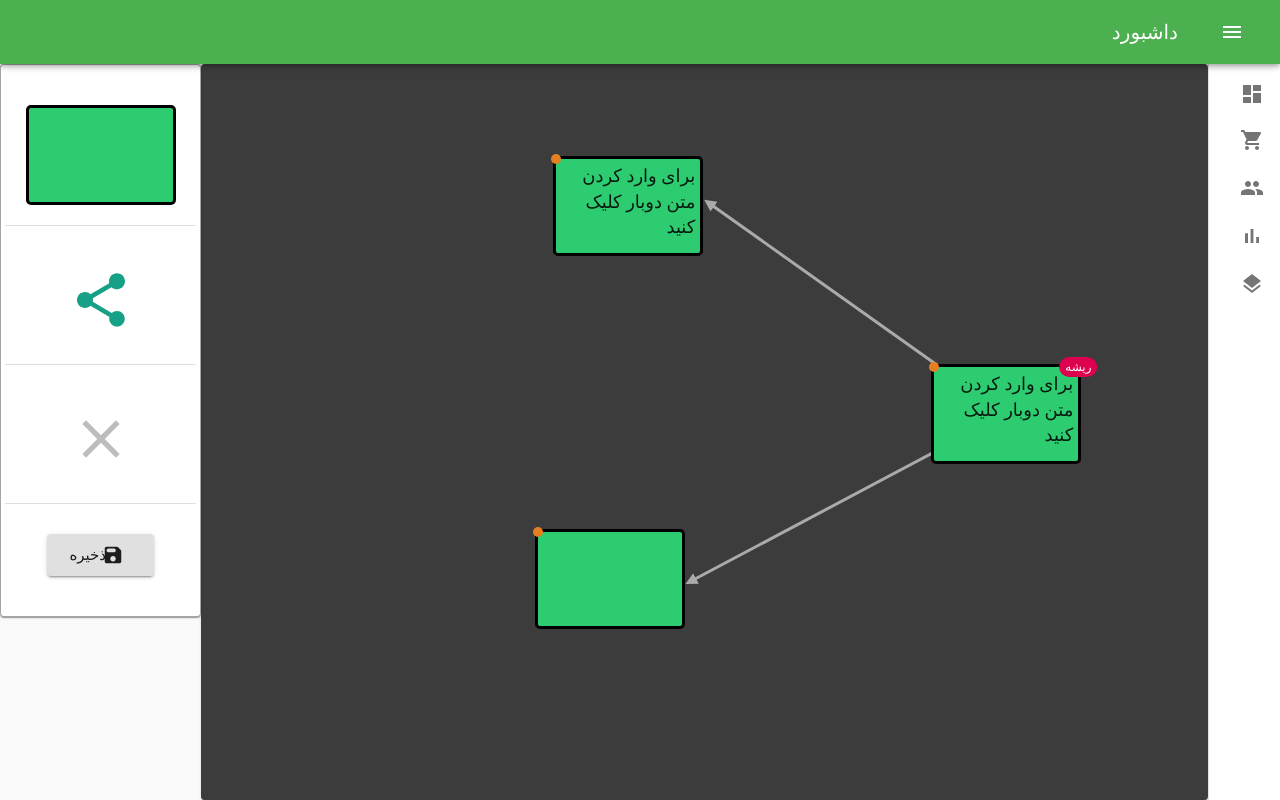
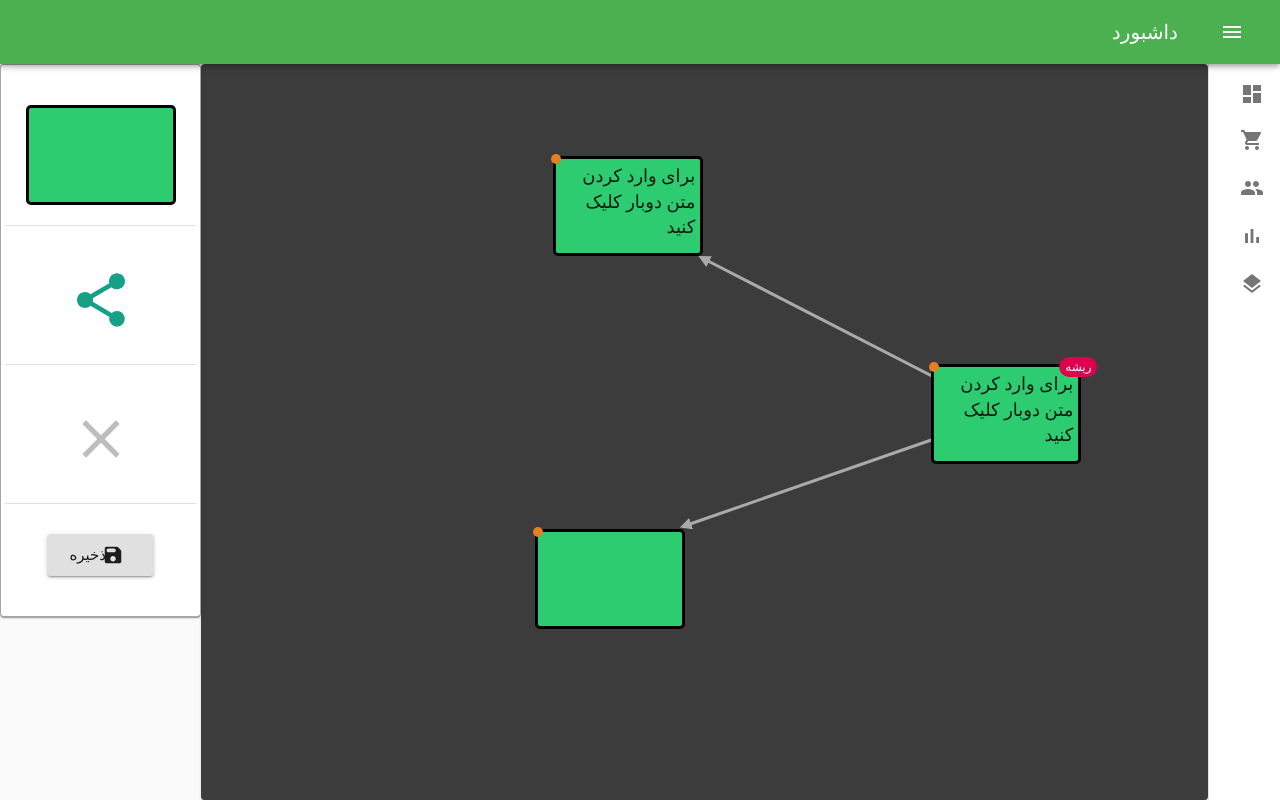
Before and after one commit to salehi77/data-manage-frontend, a React (Create React App) app: page /dg/1 in a window 1280 px wide. Built offline with nearby package versions, Linux system fonts and the light colour scheme; no server answers; a small style sheet from the web is missing; what jss-rtl would draw is missing.

Commit message:
basic offset links

```diff
--- a/src/components/pages/Diagram.jsx
+++ b/src/components/pages/Diagram.jsx
@@ -54,34 +54,34 @@ const Diagram = (props) => {
 
   const [nodes, setnodes] = React.useState([
     {
-      id: "b60ab1a1232926a71a5bbf9bc15e74d7e27782ba",
-      text: "برای وارد کردن متن دوبار کلیک کنید",
+      id: 'b60ab1a1232926a71a5bbf9bc15e74d7e27782ba',
+      text: 'برای وارد کردن متن دوبار کلیک کنید',
       left: 730,
       top: 300,
       root: true,
     },
     {
-      id: "5d662db453fa1b90cea2440f4216775cc27f7ec7",
-      text: "برای وارد کردن متن دوبار کلیک کنید",
+      id: '5d662db453fa1b90cea2440f4216775cc27f7ec7',
+      text: 'برای وارد کردن متن دوبار کلیک کنید',
       left: 352,
       top: 92,
     },
     {
-      id: "bbc5a91332aaf1f5398dcaa2cda353afe5b79224",
-      text: "",
+      id: 'bbc5a91332aaf1f5398dcaa2cda353afe5b79224',
+      text: '',
       top: 465,
       left: 334,
     }
   ])
   const [links, setlinks] = React.useState([
     {
-      from: "b60ab1a1232926a71a5bbf9bc15e74d7e27782ba",
-      to: "5d662db453fa1b90cea2440f4216775cc27f7ec7",
+      from: 'b60ab1a1232926a71a5bbf9bc15e74d7e27782ba',
+      to: '5d662db453fa1b90cea2440f4216775cc27f7ec7',
 
     },
     {
-      from: "b60ab1a1232926a71a5bbf9bc15e74d7e27782ba",
-      to: "bbc5a91332aaf1f5398dcaa2cda353afe5b79224",
+      from: 'b60ab1a1232926a71a5bbf9bc15e74d7e27782ba',
+      to: 'bbc5a91332aaf1f5398dcaa2cda353afe5b79224',
     }
   ])
 
@@ -147,8 +147,22 @@ const Diagram = (props) => {
 
 
 
+  // console.log(links[1].from, links[1].to)
+
+  let from = nodes.find(node => node.id === links[1].from)
+  let to = nodes.find(node => node.id === links[1].to)
 
 
+  if (from && to) {
+
+    let offset = { x: from.left - to.left, y: from.top - to.top }
+
+    // from.left < to.left ? offset.x = -10 : offset.x = 160
+
+    // console.log(from.left, from.top, to.left, to.top)
+    console.log(offset)
+
+  }
 
 
   return (
@@ -290,12 +304,12 @@ const Diagram = (props) => {
                     }}
                   >
                     <defs>
-                      <marker id="triangle" viewBox="0 0 10 10"
-                        refX="1" refY="5"
-                        markerUnits="strokeWidth"
-                        markerWidth="4" markerHeight="4"
-                        orient="auto">
-                        <path d="M 0 0 L 10 5 L 0 10 z" fill="#aaaaaa" />
+                      <marker id='triangle' viewBox='0 0 10 10'
+                        refX='1' refY='5'
+                        markerUnits='strokeWidth'
+                        markerWidth='4' markerHeight='4'
+                        orient='auto'>
+                        <path d='M 0 0 L 10 5 L 0 10 z' fill='#aaaaaa' />
                       </marker>
                     </defs>
 
@@ -309,15 +323,16 @@ const Diagram = (props) => {
 
                         if (from && to) {
 
-                          let offset = { x: 0, y: 0 }
-
-                          from.left < to.left ? offset.x = 85 : offset.x = -85
+                          // let offset = { x: 0, y: 0 }
+                          let offset = { x: from.left - to.left, y: from.top - to.top }
+                          offset.x = offset.x > 0 ? 155 : -5
+                          offset.y = offset.y > 0 ? 105 : -5
 
                           return (
                             <path
                               key={index} fill='transparent' stroke='#aaaaaa' strokeWidth='3'
-                              d={`M ${from.left + 75} ${from.top + 50} L ${to.left + 160} ${to.top + 50}`}
-                              marker-end="url(#triangle)"
+                              d={`M ${from.left + 75} ${from.top + 50} L ${to.left + offset.x} ${to.top + offset.y}`}
+                              markerEnd='url(#triangle)'
                             />
                           )
                         }
@@ -334,6 +349,7 @@ const Diagram = (props) => {
                       <path
                         fill='transparent' stroke='#aaaaaa' strokeWidth='3'
                         d={`M ${mode.startX} ${mode.startY} L ${mode.endX} ${mode.endY}`}
+                        markerEnd='url(#triangle)'
                       />
                     }
 
```
